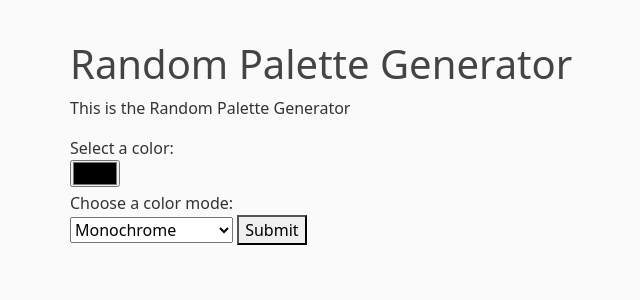
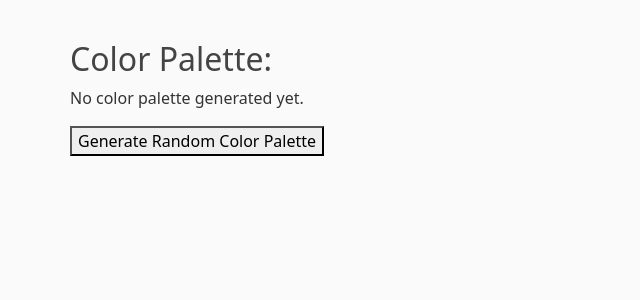
Before and after one commit to Veneloo/Color-Palette, a Flask app: page /random in a window 1280 px wide. Shown: the part 56-356 px from the top of the page, without its empty margins (12-652 px from the left). Run offline with Flask 3, Linux system fonts and the light colour scheme.

Commit message:
restored previous edits

```diff
--- a/app.py
+++ b/app.py
@@ -2,7 +2,6 @@ from flask import Flask, render_template, url_for, request
 import requests
 import random
 import re
-
 
 app = Flask(__name__)
 
@@ -11,10 +10,28 @@ app = Flask(__name__)
 def welcome_page():
     return render_template('welcome.html', subtitle='Welcome Page', text='This is the welcome page')
 
-@app.route("/random")
+@app.route("/random", methods=['GET', 'POST'])
 def random_page():
+    if request.method == 'POST':
+    #     # Generate random RGB values
+         rand_color = random.choices(range(256), k=3)
+         rgb_vals = str(rand_color[0]) + ',' + str(rand_color[1]) + ',' + str(rand_color[2])
+
+    #     # Make API request to generate color palette
+         url = 'https://www.thecolorapi.com/scheme?rgb=' + rgb_vals
+         response = requests.get(url).json()
+  # Extract color values from the API response
+         colors = []
+         for i in range(5):
+             color = response['colors'][i]['hex']['value']
+             colors.append(color)
     return render_template('random.html', subtitle='Random Palette Generator', text='This is the Random Palette Generator')
 
+
+
+@app.route("/personalized")
+def personalized_page():
+    return render_template('personalized.html', subtitle='Personalized Palette Generator', text='This is the Personalized Palette Generator')
 
 @app.route('/result', methods=['POST'])
 def process():
@@ -40,37 +57,6 @@ def process():
                            colorurl = colorurl, one = one,
                            two = two, three = three, four = four, five = five)
 
-
-@app.route("/personalized", methods=['GET', 'POST'])
-def personalized_page():
-        if request.method == 'POST':
-         # Get color input from form
-            color_input = request.form['color_input']
-
-         # Remove any whitespace and convert to lowercase
-            color_input = color_input.replace(" ", "").lower()
-
-#         # Check if the color input is in RGB format
-        if re.match(r'^\d{1,3},\d{1,3},\d{1,3}$', color_input):
-#             # Extract the RGB values from the input string
-            rgb_values = color_input.split(',')
-
-#             # Convert RGB values to integers
-            r, g, b = map(int, rgb_values)
-
-#             # Make API request to generate color palette based on the RGB values
-            url = f'https://www.thecolorapi.com/scheme?rgb={r},{g},{b}'
-            response = requests.get(url).json()
-
-#             # Check if the API response contains 'colors' key
-            if 'colors' in response:
-                # Extract color values from the API response
-                colors = []
-                for i in range(5):
-                    color = response['colors'][i]['hex']['value']
-                    colors.append(color)
-
-        return render_template('personalized.html', subtitle='Personalized Palette Generator', text='This is the Personalized Palette Generator', colors=colors)
 @app.route("/history")
 def history_page():
     return render_template('history.html', subtitle='History', text='This is the History page')
--- a/templates/random.html
+++ b/templates/random.html
@@ -1,25 +1,23 @@
-
 
 {% extends 'layoutt.html' %}
+
 {% block content %}
-    <h1>{{ subtitle }}</h1>
-    <p>{{ text }}</p>
-    <form action="/result" method="POST">
-    <label for="colorPicker">Select a color:</label>
-    <br />
-    <input type="color" id="colorPicker" name="colorPicker">
-    <br/>
-    <label for="mode-choice">Choose a color mode:</label>
-    <br />
-    <select name="mode-choice" id="mode-choice">
-        <option value="monochrome">Monochrome</option>
-        <option value="monochrome-dark">Monochrome-dark</option>
-        <option value="monochrome-light">Monochrome-light</option>
-        <option value="complement">Complement</option>
-        <option value="triad">Triad</option>
-        <option value="quad">Quad</option>
-        <option value="analogic">Analogic</option>
-    </select>
-    <button type="submit">Submit</button>
-    </form>
-    {% endblock %}
+  <h2>Color Palette:</h2>
+<head>
+  <link rel="stylesheet" type="text/css" href="{{ url_for('static', filename='random.css') }}">
+
+</head>
+  {% if colors %}
+    <ul>
+      {% for color in colors %}
+      <li style="background-color: {{ color }};">{{ color }}</li>
+      {% endfor %}
+    </ul>
+  {% else %}
+    <p>No color palette generated yet.</p>
+  {% endif %}
+
+  <form method="POST" action="{{ url_for('random_page') }}">
+    <button type="submit">Generate Random Color Palette</button>
+  </form>
+{% endblock %}
```
Also changed, not shown: templates/personalized.html (+19 -18 lines).
